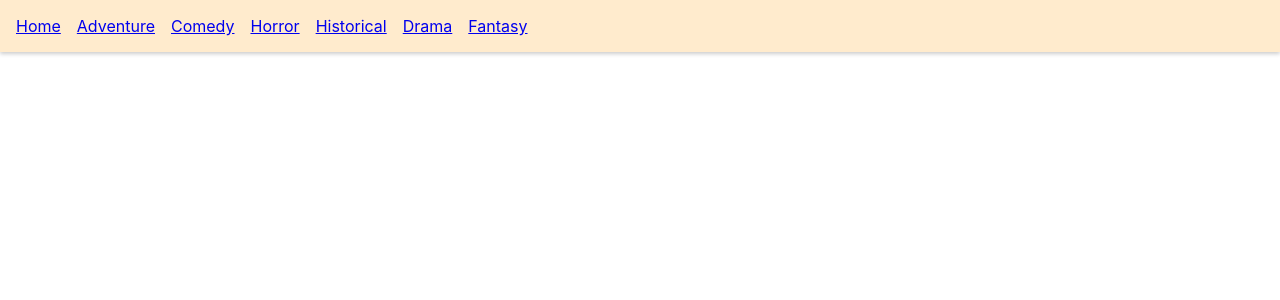
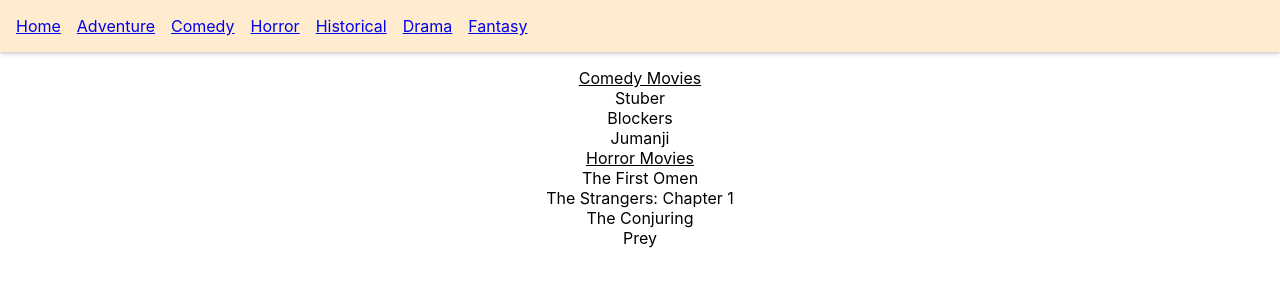
Before and after one commit to harishtm/react-query-exmp, a React (Create React App) app: page /parallel-queries in a window 1280 px wide. Shown: the top 300 px of the page. Built offline with nearby package versions, Linux system fonts and the light colour scheme; data requests are answered from the project's data file.

Commit message:
Parallel queries

```diff
--- a/src/App.js
+++ b/src/App.js
@@ -10,6 +10,7 @@
 import { Drama } from './components/Drama.page';
 import { Fantasy } from './components/Fantasy.page';
 import { MovieDetail } from './components/MovieDetail.page';
+import { ParallelQueries } from './components/ParallelQueries.page';
 
 const queryClient = new QueryClient();
 
@@ -51,6 +52,7 @@
                     <Route path='/drama' element={<Drama/>}/>
                     <Route path='/fantasy' element={<Fantasy/>}/>
                     <Route path='/fantasy/:movieId' element={<MovieDetail/>}/>
+                    <Route path='/parallel-queries' element={<ParallelQueries/>}/>
                 </Routes>
             </div>
             <ReactQueryDevtools initialIsOpen={false} position='bottom-right'/>
--- /dev/null
+++ b/src/components/ParallelQueries.page.js
@@ -0,0 +1,47 @@
+import axios from "axios"
+import { useEffect } from "react"
+import { useQuery } from "react-query"
+
+
+const fetchComedyMovies = () => {
+    return axios.get('http://localhost:4000/comedy')
+}
+
+const fetchHorrorMovies = () => {
+    return axios.get('http://localhost:4000/horror')
+}
+
+export const ParallelQueries = () => {
+
+    // Aliasing destructured data
+    const { data: comedyMovies } = useQuery(
+        'comedy-movies',
+        fetchComedyMovies
+    )
+
+    const { data: horrorMovies } = useQuery(
+        'horror-movies',
+        fetchHorrorMovies
+    )
+
+    return (
+        <div>
+            <div>
+                <u>Comedy Movies</u>
+                {
+                    comedyMovies?.data.map(movie => {
+                        return <div key={movie.id}>{movie.name}</div>
+                    })
+                }
+            </div>
+            <div>
+                <u>Horror Movies</u>
+                {
+                    horrorMovies?.data.map(movie => {
+                        return <div key={movie.id}>{movie.name}</div>
+                    })
+                }
+            </div>
+        </div>
+    )
+}
```
